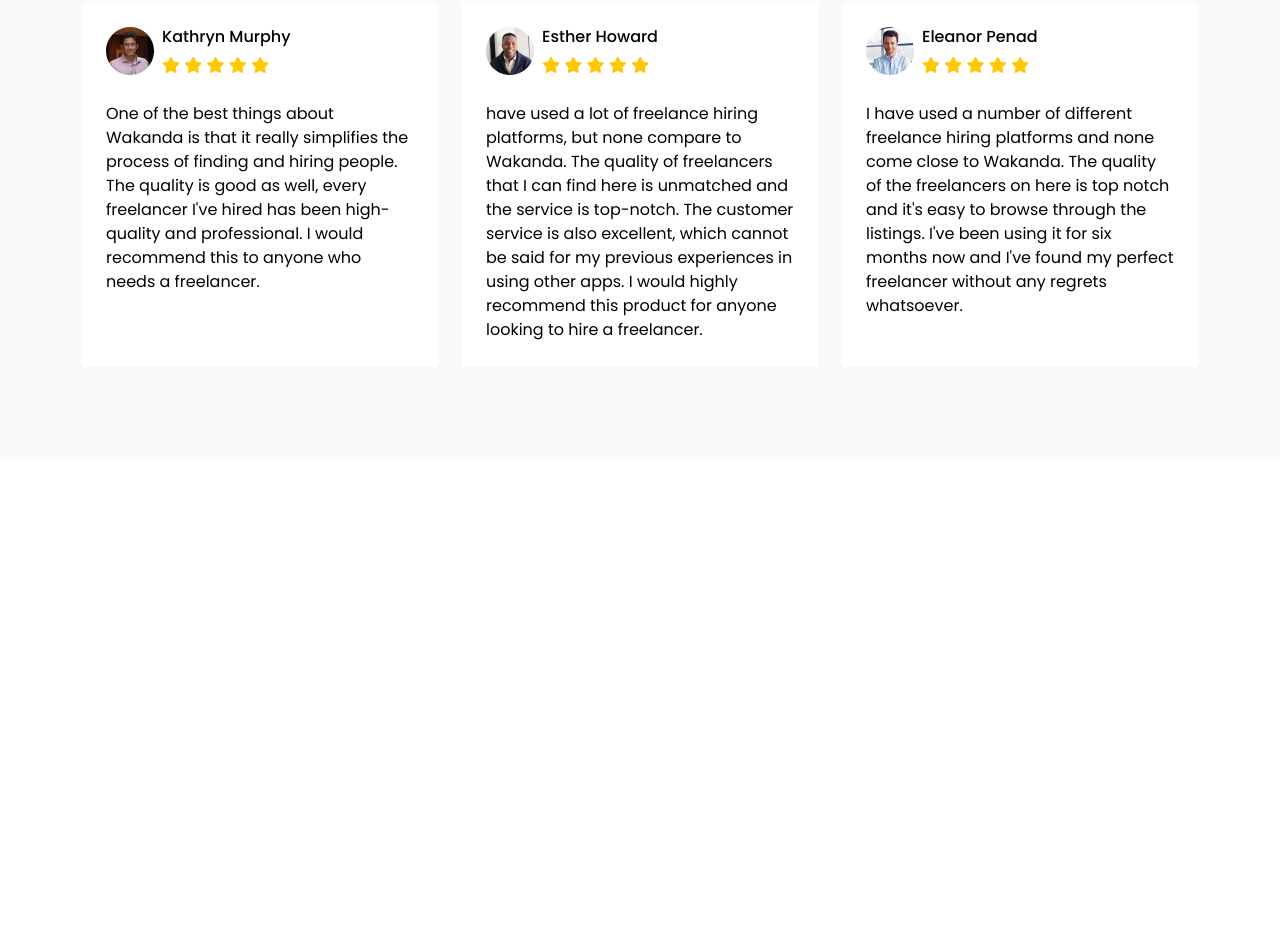
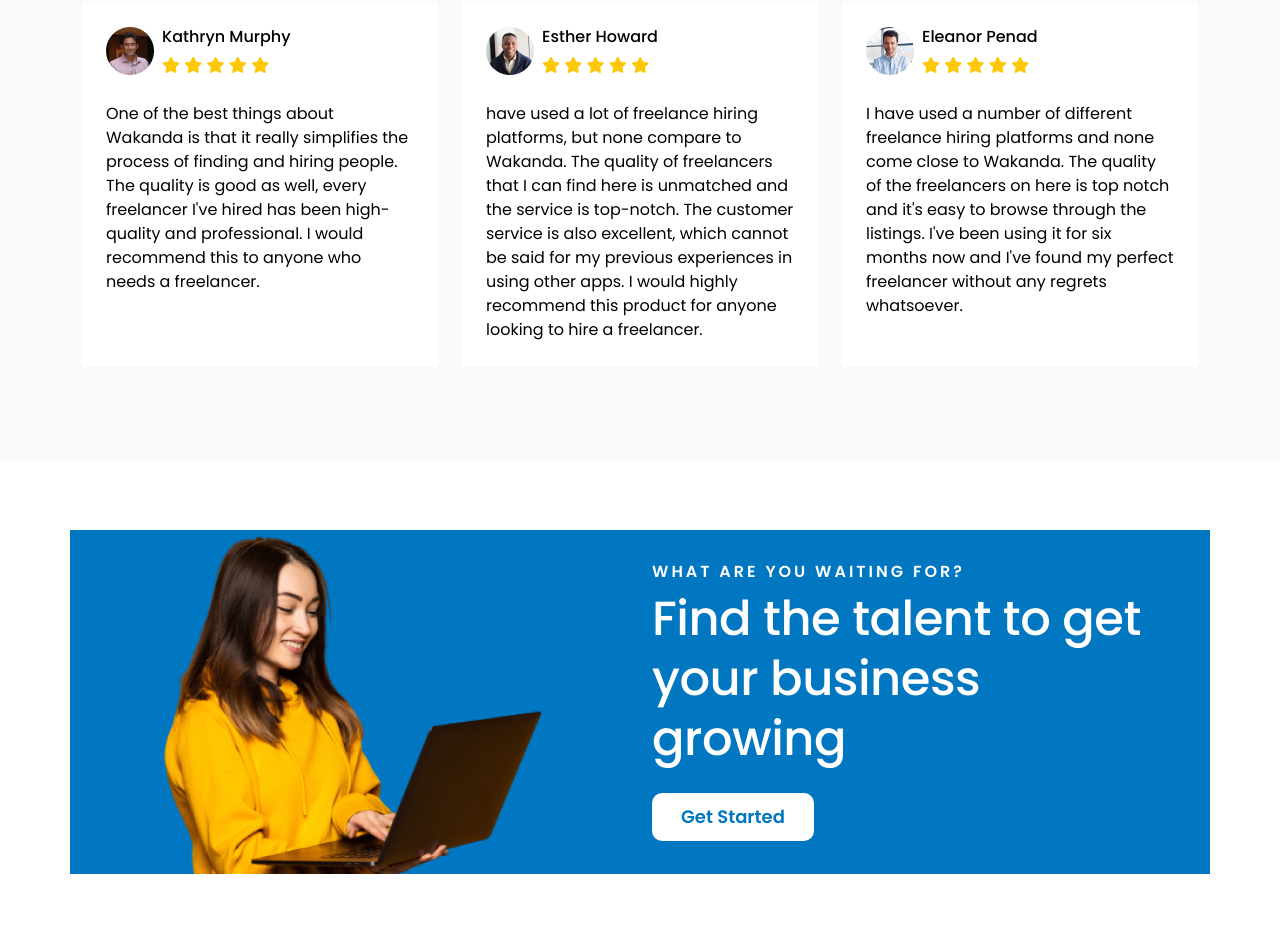
Before and after one commit to nwebpro/wakanda, a plain HTML site: page index.html in a window 1280 px wide. Shown: the part 3557-4501 px from the top of the page. Before the commit the page ends 4017 px from the top, so only its background shows below. Drawn offline with nearby package versions, Linux system fonts and the light colour scheme.

Commit message:
call to action section added

```diff
--- a/assets/css/style.css
+++ b/assets/css/style.css
@@ -69,7 +69,8 @@ ul{
     color: #fafafa;
 }
 .feature-sec-info h3,
-.testimonial-sec-info h3{
+.testimonial-sec-info h3,
+.cat-text h3{
     font-weight: 600;
     font-size: 16px;
     line-height: 19px;
@@ -157,3 +158,22 @@ ul{
     font-size: 16px;
     color: #FFC806;
 }
+/* ==================================
+    Testimonial Section Style
+===================================== */
+.cta-sec-area{
+    padding: 70px 0px;
+    color: #fff;
+}
+.cat-sec-wrap{
+    background-color: #0077C0;
+}
+.cat-text h2{
+    margin-bottom: 24px;
+    color: #fff;
+    padding-right: 50px;
+}
+.cat-btn-style{
+    background-color: #fff;
+    color: #0077C0;
+}
--- a/index.html
+++ b/index.html
@@ -299,6 +299,26 @@
                 </div>
             </div>
         </section>
+        <!-- Call To Action Section Area -->
+        <section class="cta-sec-area">
+            <!-- Container -->
+            <div class="container cat-sec-wrap">
+                <div class="row align-items-center">
+                    <div class="col-12 col-sm-12 col-md-6 col-lg-6">
+                        <div class="cat-img text-center">
+                            <img class="img-fluid" src="assets/images/woman-studying.png" alt="">
+                        </div>
+                    </div>
+                    <div class="col-12 col-sm-12 col-md-6 col-lg-6">
+                        <div class="cat-text">
+                            <h3>WHAT ARE YOU WAITING FOR?</h3>
+                            <h2 class="wakanda-heading-style">Find the talent to get your business growing</h2>
+                            <a href="#" class="btn wakanda-btn-style cat-btn-style">Get Started </a>
+                        </div>
+                    </div>
+                </div>
+            </div>
+        </section>
     </main>
     <!-- Bootstrap Js Library -->
     <script src="https://cdn.jsdelivr.net/npm/bootstrap@5.2.0/dist/js/bootstrap.bundle.min.js"></script>
```
